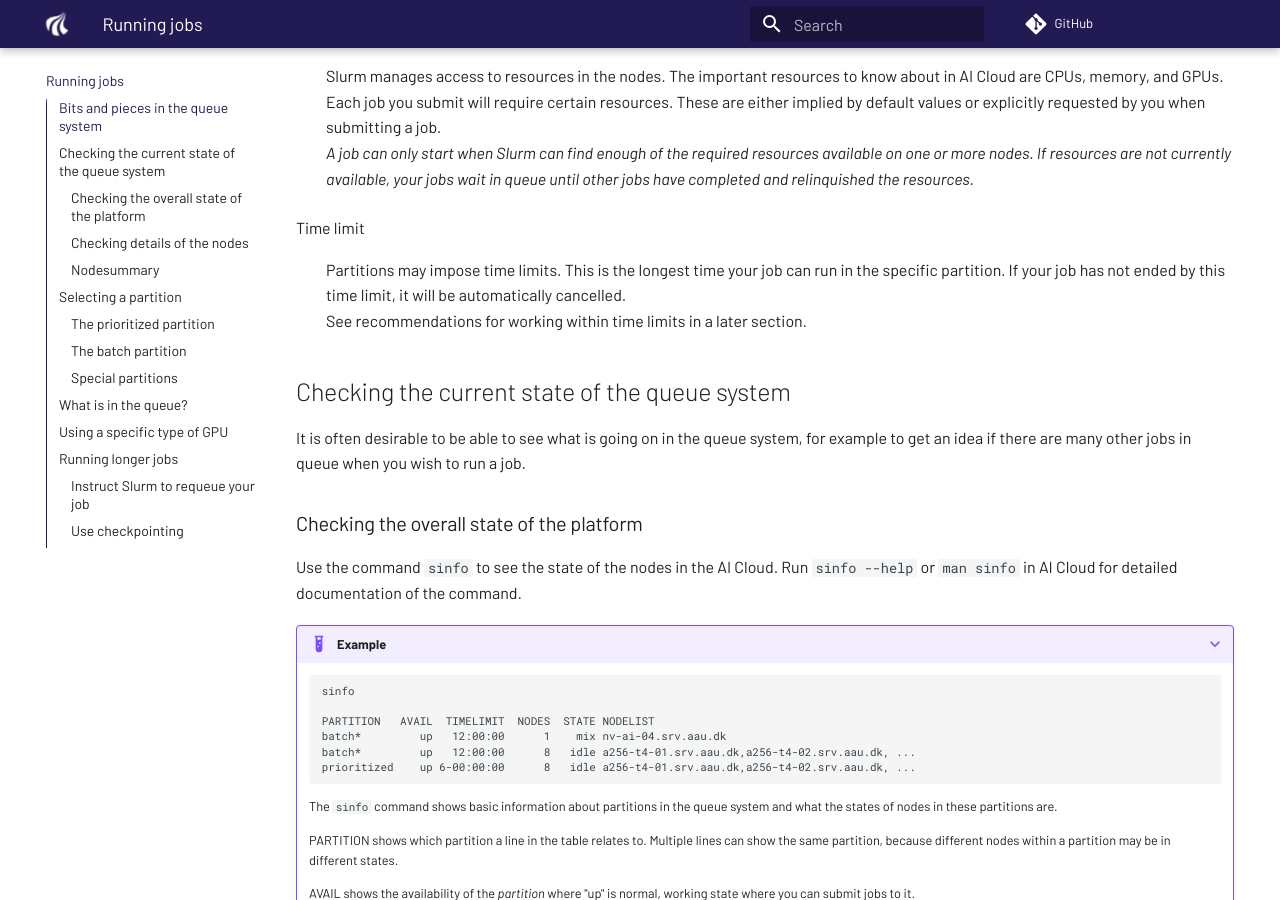
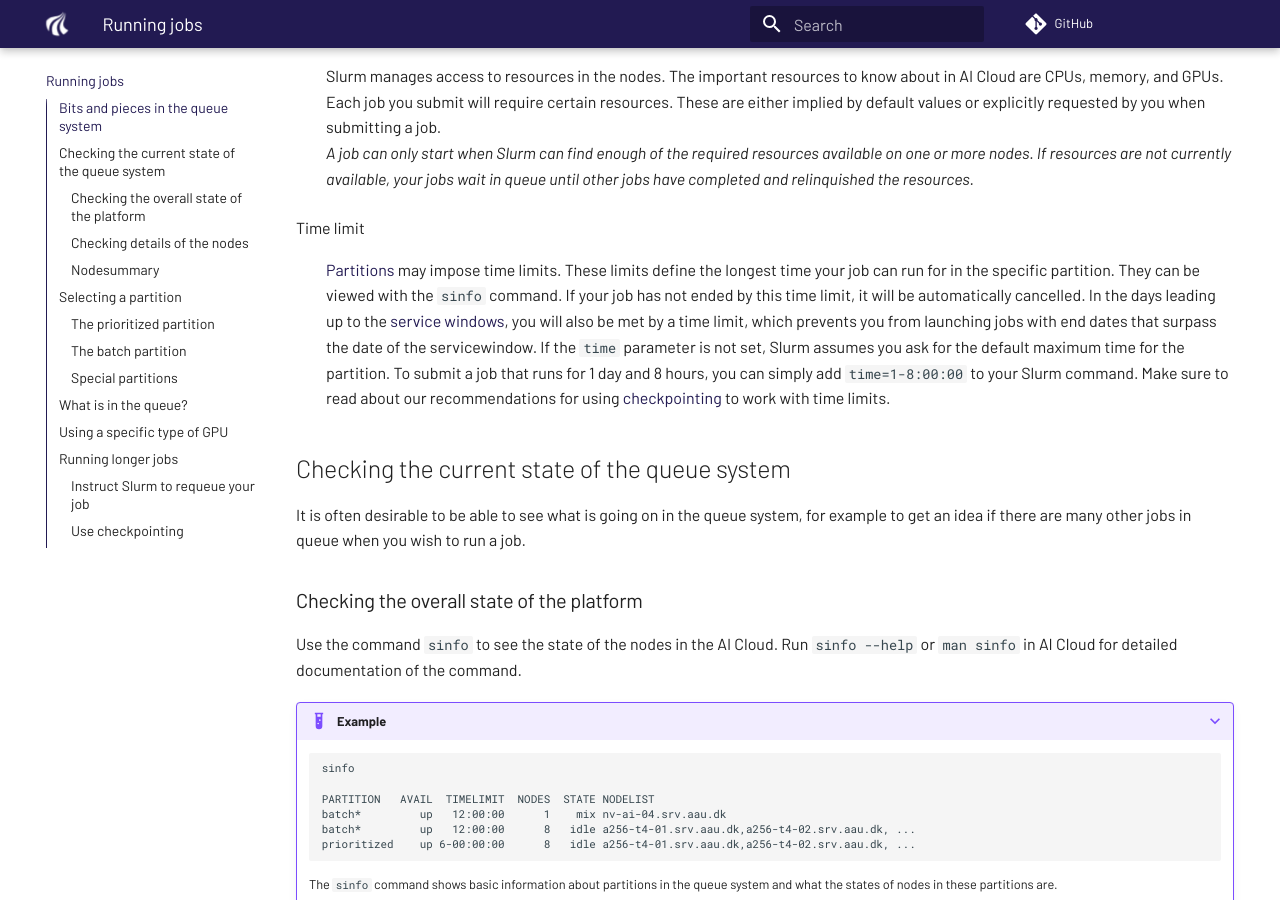
Before and after one commit to aau-claaudia/aicloud-docs, an MkDocs documentation site: the page built from docs/slurm.md, in a window 1280 px wide and 900 px high, scrolled down 852 px. Built offline with MkDocs 1.6.1 and Material for MkDocs 9.7.7, drawn with Linux system fonts in a browser that asks for light colours; comment, search, counter and statistics services are not loaded.

Commit message:
Instructions for using time-parameter

```diff
--- a/docs/slurm.md
+++ b/docs/slurm.md
@@ -51,11 +51,12 @@ Resources
   completed and relinquished the resources.*
 
 Time limit
-: Partitions may impose time limits. This is the longest time your job
-  can run in the specific partition. If your job has not ended by this
-  time limit, it will be automatically cancelled.
-  See recommendations for working within time limits in a later
-  section.
+: [Partitions]("https://aicloud-docs.claaudia.aau.dk/slurm/#selecting-a-partition") may impose time limits. These limits define the longest time your job can run for in the specific partition. They can be viewed with the `sinfo` command.
+If your job has not ended by this time limit, it will be automatically cancelled.
+In the days leading up to the [service windows]("https://www.researcher.aau.dk/guides/research-data/high-performance-computing/terms-and-conditions-of-use-of-hpc-resources#scheduled-service-windows-for-strato-and-ai-cloud"),
+you will also be met by a time limit, which prevents you from launching jobs with end dates that surpass the date of the servicewindow.
+If the `time` parameter is not set, Slurm assumes you ask for the default maximum time for the partition. To submit a job that runs for 1 day and 8 hours, you can simply add `time=1-8:00:00` to your Slurm command.
+Make sure to read about our recommendations for using [checkpointing]("https://aicloud-docs.claaudia.aau.dk/slurm/#checkpointing) to work with time limits.
 
 ## Checking the current state of the queue system
 
```
